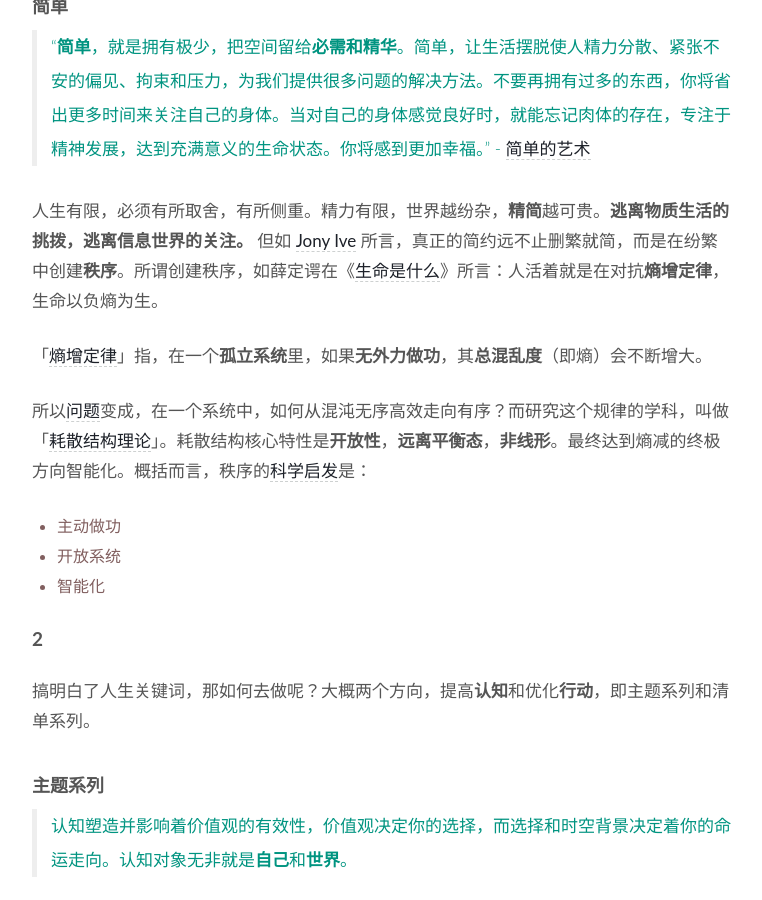
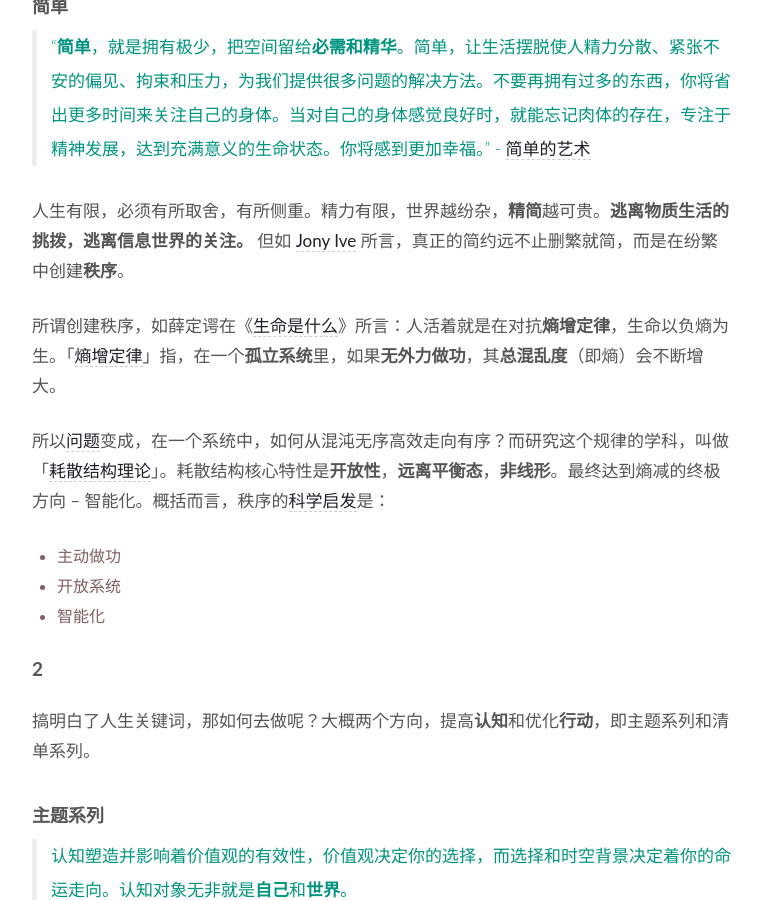
Before and after one commit to WillWang-X/willwang-x.github.io, a Jekyll site: the page built from _posts/blogs/2019-01-01-life-README.md, in a window 1280 px wide and 900 px high, scrolled down 2813 px. Shown: the whole window, without its empty margins (258-1020 px from the left). Built offline with Jekyll 4.4.1, drawn with Linux system fonts in a browser that asks for light colours.

```diff
--- a/_posts/blogs/2019-01-01-life-README.md
+++ b/_posts/blogs/2019-01-01-life-README.md
@@ -86,11 +86,11 @@
 
 > "**简单**，就是拥有极少，把空间留给**必需和精华**。简单，让生活摆脱使人精力分散、紧张不安的偏见、拘束和压力，为我们提供很多问题的解决方法。不要再拥有过多的东西，你将省出更多时间来关注自己的身体。当对自己的身体感觉良好时，就能忘记肉体的存在，专注于精神发展，达到充满意义的生命状态。你将感到更加幸福。" - [简单的艺术](https://m.douban.com/book/subject/11620497/)
 
-人生有限，必须有所取舍，有所侧重。精力有限，世界越纷杂，**精简**越可贵。**逃离物质生活的挑拨，逃离信息世界的关注。** 但如 [Jony Ive](https://youtu.be/4xzLr7xSr-g?t=46) 所言，真正的简约远不止删繁就简，而是在纷繁中创建**秩序**。所谓创建秩序，如薛定谔在《[生命是什么](https://www.wikiwand.com/en/What_Is_Life%3F)》所言：人活着就是在对抗**熵增定律**，生命以负熵为生。
+人生有限，必须有所取舍，有所侧重。精力有限，世界越纷杂，**精简**越可贵。**逃离物质生活的挑拨，逃离信息世界的关注。** 但如 [Jony Ive](https://youtu.be/4xzLr7xSr-g?t=46) 所言，真正的简约远不止删繁就简，而是在纷繁中创建**秩序**。
 
-「[熵增定律](https://www.wikiwand.com/en/Second_law_of_thermodynamics)」指，在一个**孤立系统**里，如果**无外力做功**，其**总混乱度**（即熵）会不断增大。
+所谓创建秩序，如薛定谔在《[生命是什么](https://www.wikiwand.com/en/What_Is_Life%3F)》所言：人活着就是在对抗**熵增定律**，生命以负熵为生。「[熵增定律](https://www.wikiwand.com/en/Second_law_of_thermodynamics)」指，在一个**孤立系统**里，如果**无外力做功**，其**总混乱度**（即熵）会不断增大。
 
-所以[问题](https://www.zhihu.com/question/27343287/answer/1184500866)变成，在一个系统中，如何从混沌无序高效走向有序？而研究这个规律的学科，叫做「[耗散结构理论](https://www.wikiwand.com/en/Dissipative_system)」。耗散结构核心特性是**开放性**，**远离平衡态**，**非线形**。最终达到熵减的终极方向智能化。概括而言，秩序的[科学启发](http://www.ceconline.com/strategy/ma/8800098561/01/)是：
+所以[问题](https://www.zhihu.com/question/27343287/answer/1184500866)变成，在一个系统中，如何从混沌无序高效走向有序？而研究这个规律的学科，叫做「[耗散结构理论](https://www.wikiwand.com/en/Dissipative_system)」。耗散结构核心特性是**开放性**，**远离平衡态**，**非线形**。最终达到熵减的终极方向 -- 智能化。概括而言，秩序的[科学启发](http://www.ceconline.com/strategy/ma/8800098561/01/)是：
 
 * 主动做功
 * 开放系统
```
